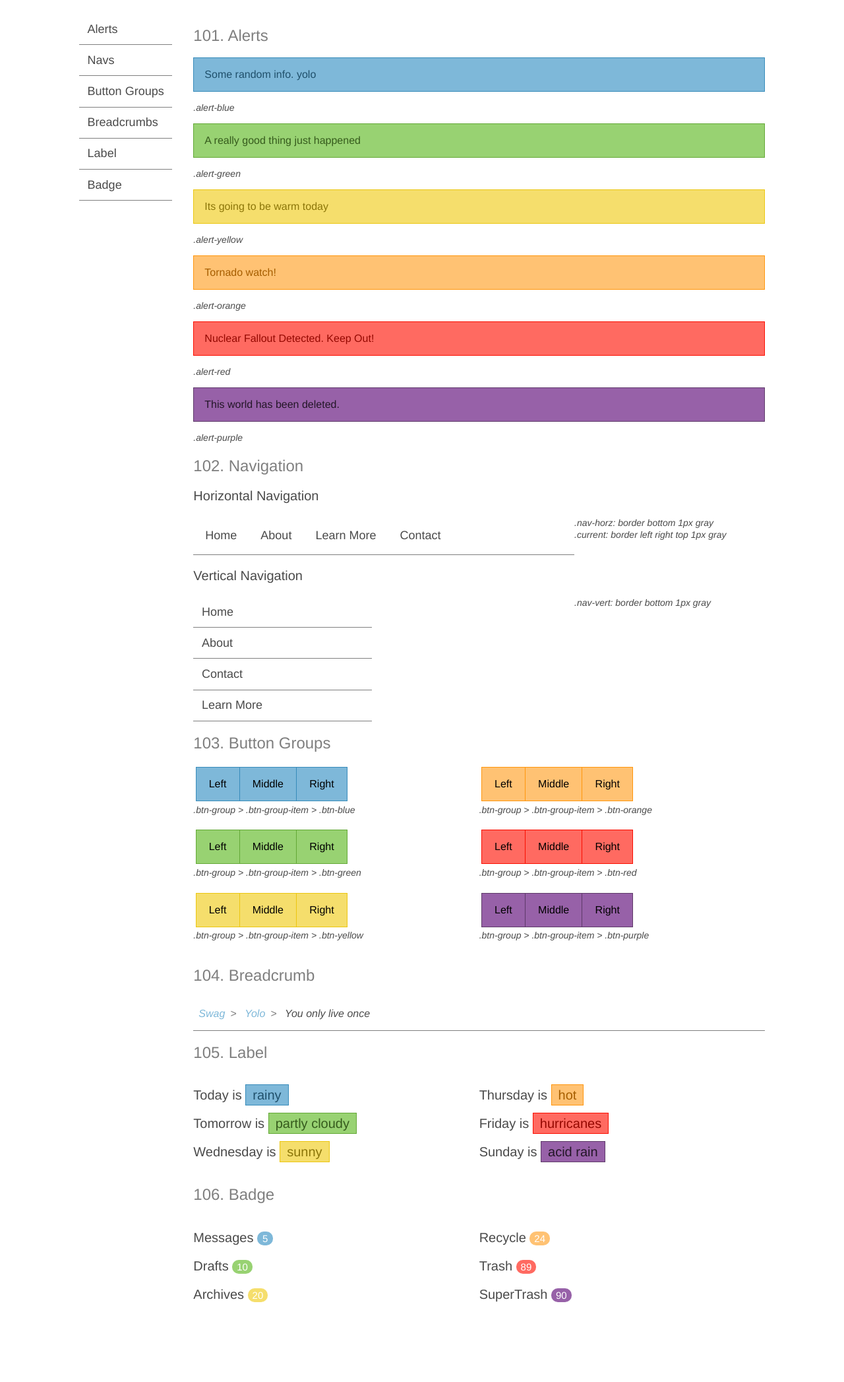
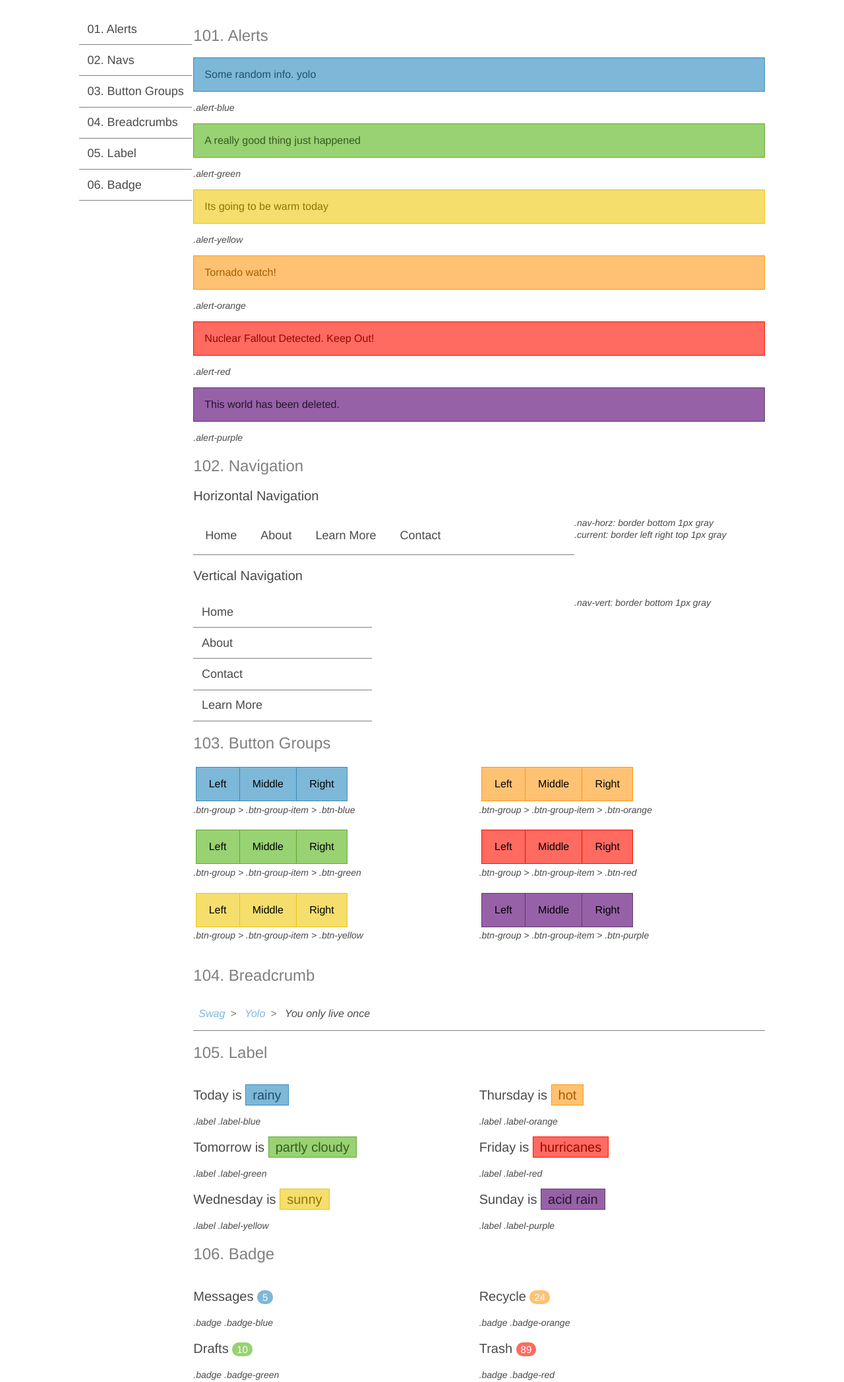
Before and after one commit to owebboy/minimal.css, a website: page components.html in a window 1280 px wide. Shown: the part 82-2176 px from the top of the page at 66% size. Before the commit the page ends 2075 px from the top, so only its background shows below. Drawn offline with Linux system fonts and the light colour scheme.

Commit message:
yo yo future is next yo

```diff
--- a/components.html
+++ b/components.html
@@ -36,12 +36,12 @@
 
         <nav class="nav-vert fixed">
 
-          <a class="nav-item" href="#alerts">Alerts</a>
-          <a class="nav-item" href="#nav">Navs</a>
-          <a class="nav-item" href="#button-group">Button Groups</a>
-          <a class="nav-item" href="#bread-crumbs">Breadcrumbs</a>
-          <a class="nav-item" href="#label">Label</a>
-          <a class="nav-item" href="#badges">Badge</a>
+          <a class="nav-item" href="#alerts">01. Alerts</a>
+          <a class="nav-item" href="#nav">02. Navs</a>
+          <a class="nav-item" href="#button-group">03. Button Groups</a>
+          <a class="nav-item" href="#bread-crumbs">04. Breadcrumbs</a>
+          <a class="nav-item" href="#label">05. Label</a>
+          <a class="nav-item" href="#badges">06. Badge</a>
 
         </nav>
 
@@ -275,16 +275,32 @@
             <div class="col-6">
 
               <h3>Today is <span class="label label-blue">rainy</span></h3>
+
+              <p class="caption">.label .label-blue</p>
+
               <h3>Tomorrow is <span class="label label-green">partly cloudy</span></h3>
+
+              <p class="caption">.label .label-green</p>
+
               <h3>Wednesday is <span class="label label-yellow">sunny</span></h3>
+
+              <p class="caption">.label .label-yellow</p>
 
             </div>
 
             <div class="col-6">
 
               <h3>Thursday is <span class="label label-orange">hot</span></h3>
+
+              <p class="caption">.label .label-orange</p>
+
               <h3>Friday is <span class="label label-red">hurricanes</span></h3>
+
+              <p class="caption">.label .label-red</p>
+
               <h3>Sunday is <span class="label label-purple">acid rain</span></h3>
+
+              <p class="caption">.label .label-purple</p>
 
             </div>
 
@@ -303,16 +319,32 @@
             <div class="col-6">
 
               <h3>Messages <span class="badge badge-blue">5</span></h3>
+
+              <p class="caption">.badge .badge-blue</p>
+
               <h3>Drafts <span class="badge badge-green">10</span></h3>
+
+              <p class="caption">.badge .badge-green</p>
+
               <h3>Archives <span class="badge badge-yellow">20</span></h3>
+
+              <p class="caption">.badge .badge-yellow</p>
 
             </div>
 
             <div class="col-6">
 
               <h3>Recycle <span class="badge badge-orange">24</span></h3>
+
+              <p class="caption">.badge .badge-orange</p>
+
               <h3>Trash <span class="badge badge-red">89</span></h3>
+
+              <p class="caption">.badge .badge-red</p>
+
               <h3>SuperTrash <span class="badge badge-purple">90</span></h3>
+
+              <p class="caption">.badge .badge-purple</p>
 
             </div>
 
@@ -324,5 +356,10 @@
 
     </section>
   </div>
+
+  <footer class="centered">
+      <p class="ex-no-mar ex-sbig"><a class="text-black" href="//owebboy.com">@owebboy</a> - v2.1</p>
+  </footer>
+
 </body>
 </html>
```
Also changed, not shown: index.html (+1 -1 lines).
